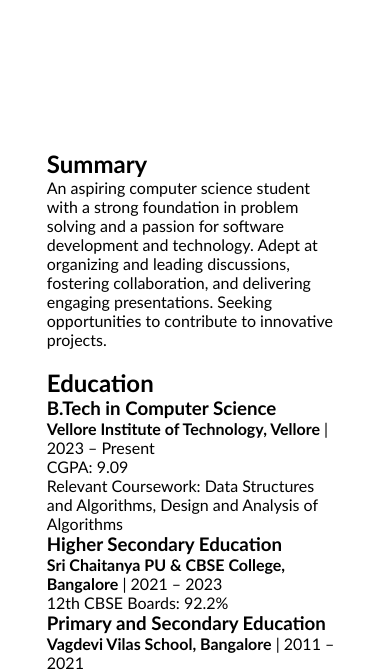
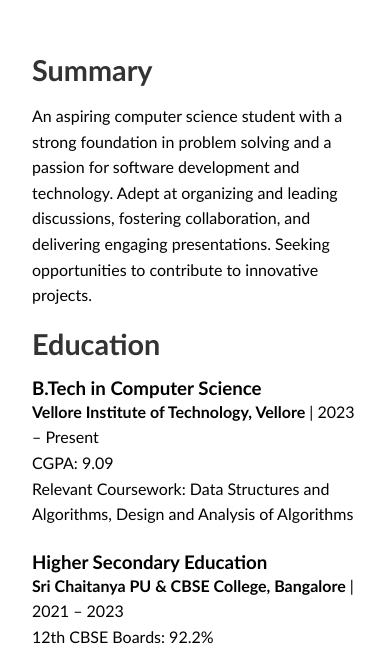
Before and after one commit to audiaditya-0000/audiaditya-0000.github.io, a plain HTML site: page index.html in a window 390 px wide. Shown: the part 1185-1856 px from the top of the page. Drawn offline with Linux system fonts and the light colour scheme.

Commit message:
Update style.css

```diff
--- a/style.css
+++ b/style.css
@@ -380,4 +380,24 @@
     footer ul{
         gap: 1rem;
     }
+
+    .resume {
+  padding: 2rem;
 }
+
+.resume h2 {
+  font-size: 1.8rem;
+  margin-bottom: 1rem;
+  color: #333;
+}
+
+.resume p, .resume li {
+  font-size: 1rem;
+  line-height: 1.6;
+}
+
+.education-entry, .experience-entry {
+  margin-bottom: 1.5rem;
+}
+
+}
```
